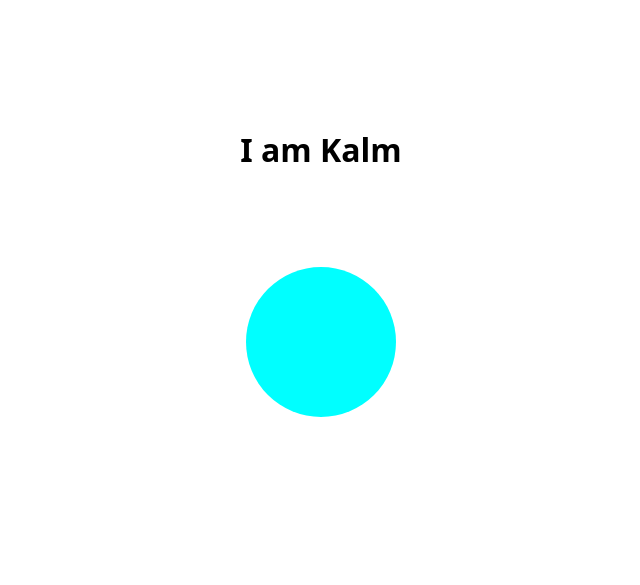
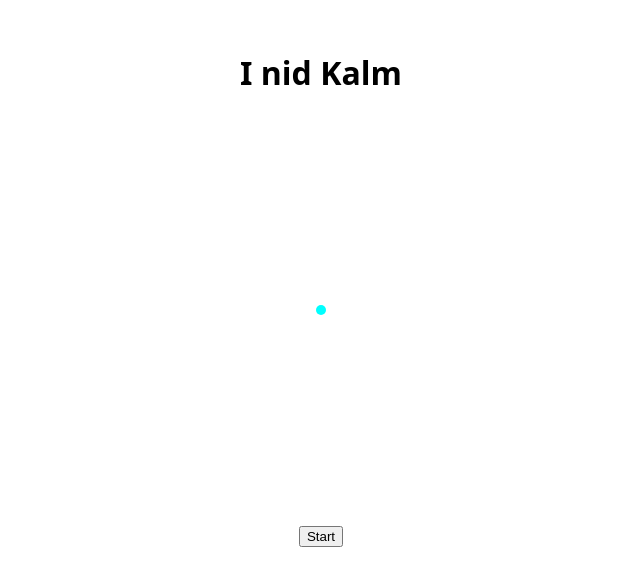
Before and after one commit to mirza-sync/kalm, a Vue app: page / in a window 1280 px wide. Shown: the part 101-686 px from the top of the page, without its empty margins (319-959 px from the left). Built offline with nearby package versions, Linux system fonts and the light colour scheme.

Commit message:
Add toggle animation button

```diff
--- a/src/App.vue
+++ b/src/App.vue
@@ -1,25 +1,50 @@
 <script setup lang="ts">
+function doBreathe() {
+  const circle = document.getElementById("circle");
+  circle?.classList.toggle("breathe-animation");
+}
 </script>
 
 <template>
-  <div>
-    <h1 id="title">I am Kalm</h1>
-    <div id="breath"></div>
+  <div class="container">
+    <h1 id="title">I nid Kalm</h1>
+    <div class="wrapper">
+      <div id="circle"></div>
+    </div>
+    <button type="button" @click="doBreathe()">Start</button>
   </div>
 </template>
 
 <style scoped>
+.container {
+  display: flex;
+  flex-direction: column;
+  align-items: center;
+  gap: 1rem;
+}
+
 #title {
   text-align: center;
+  margin-block: 0;
 }
 
-#breath {
-  width: 300px;
-  height: 300px;
+.wrapper {
+  width: 50vw;
+  height: 50vh;
+  display: grid;
+  place-items: center;
+}
+
+#circle {
+  width: 10px;
+  height: 10px;
   background: aqua;
   border-radius: 50%;
+}
+
+.breathe-animation {
+  animation-name: breath-in-out;
   animation-duration: 3s;
-  animation-name: breath-in-out;
   animation-iteration-count: infinite;
   animation-direction: alternate;
   animation-timing-function: ease-in-out;
@@ -27,11 +52,11 @@
 
 @keyframes breath-in-out {
   from {
-    scale: 0%;
+    scale: 0;
   }
 
   to {
-    scale: 100%;
+    scale: 20;
   }
 }
 </style>
```
